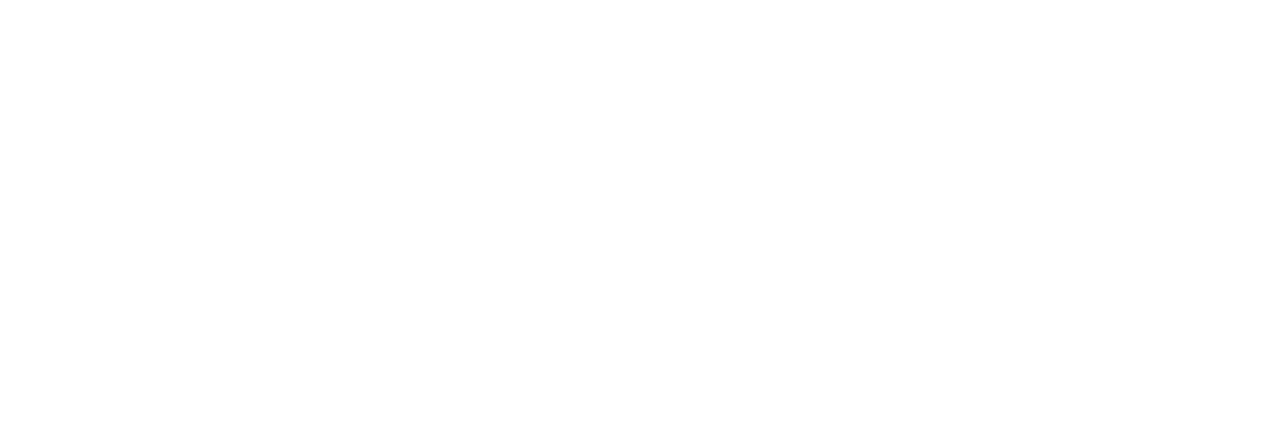
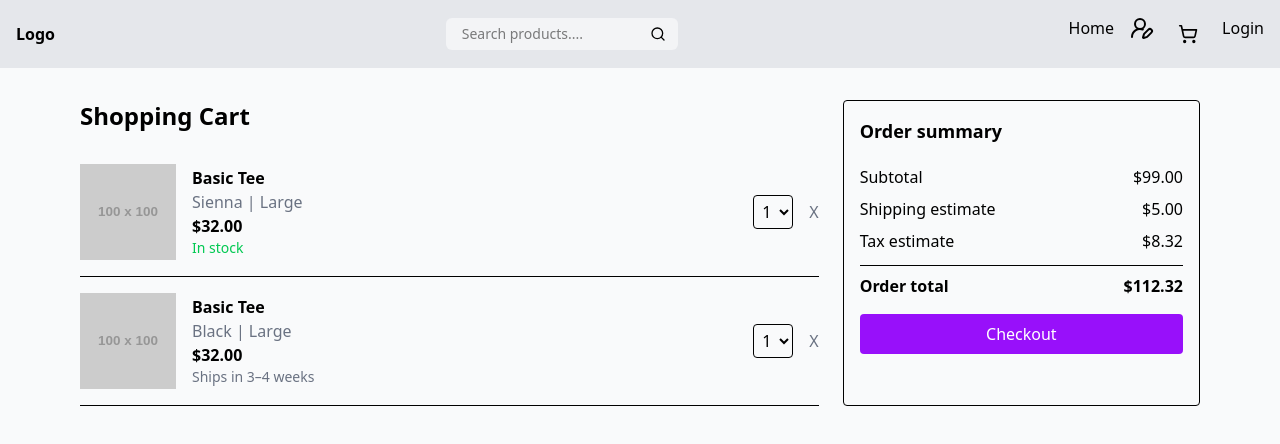
Before and after one commit to shanuvr/Front-End-Ecommerce, a React (Vite) app: page /cart in a window 1280 px wide. Before the commit this address had no page. Shown: the top 444 px of the page. Built offline with nearby package versions, Linux system fonts and the light colour scheme.

Commit message:
cart page created

```diff
--- a/src/App.jsx
+++ b/src/App.jsx
@@ -10,6 +10,9 @@
 import Home from "./UserPages/Home"
 import UserLogin from "./Userpages/UserLogin"
 import Register from "./Userpages/Register"
+import Product from "./Userpages/Product"
+import CartPage from "./Userpages/cart"
+
 
 
 
@@ -27,6 +30,8 @@
     <Route path="" element={<Home/>}/>
     <Route path="/login" element={<UserLogin/>}/>
     <Route path="/register" element={<Register/>}/>
+    <Route path="/product/:id" element={<Product/>}/>
+    <Route path="/cart" element={<CartPage/>}/>
 
 
    </Routes>
--- a/src/Components/AdminSidebar.jsx
+++ b/src/Components/AdminSidebar.jsx
@@ -29,7 +29,7 @@
   }
 
   return (
-    <div className="h-screen bg-gray-800 text-white w-40 hover:w-64 transition-all duration-300 flex flex-col justify-between ">
+    <div className="h-screen bg-gray-800 text-white w-40 hover:w-64 transition-all duration-300 flex flex-col justify-between sticky ">
       <div>
         {menu.map((item, index) => (
         <NavLink to={item.path}>
--- a/src/Userpages/Home.jsx
+++ b/src/Userpages/Home.jsx
@@ -1,21 +1,26 @@
-import React, { useState } from 'react'
+import React, { useEffect, useState,useRef } from 'react'
 import foto from "../assets/fimage.jpg"
 import seprate from "../assets/seprate.png"
 import UserLayout from '../Layout/UserLayout'
 import api from '../api/axios'
+import { useNavigate } from 'react-router-dom'
 
 function Home() {
+  const navigate = useNavigate()
   const[products,setProducts] = useState([])
-  useState(()=>{
+  const scrollRef = useRef(null)
+
+  useEffect(()=>{
     getProducts()
-  })
+  },[])
    async function getProducts() {
     console.log("get Prodyct fn called");
-    const result =  await api.get('/admin/products')
+    const result =  await api.get('/products')
     console.log(result.data.products);
 
     setProducts(result.data.products);
   }
+
 
   return (
     <UserLayout >
@@ -45,12 +50,12 @@
       <img src={seprate} alt="" srcset="" />
       </div>
         <h1 className=' text-center font-bold text-2xl'>Latest Arrivals</h1>
-      <div className='py-11 flex overflow-x-auto scroll-smooth '>
+      <div className='py-11 flex overflow-x-auto scroll-smooth  gap-10'>
 
         {
           products.map((ele,ind)=>{
             return (
-                  <div key={ind} className="flex-shrink  max-w-sm border rounded-lg p-4 text-center shadow-sm  ">
+                  <div key={ind} className=" flex-shrink-0 gap-5  max-w-sm border rounded-lg p-4 text-center shadow-sm o" onClick={()=>{ navigate(`/product/${ele._id}`)}}>
         <img src={`http://localhost:3000/${ele.productImage}`} className="mx-auto h-40 object-contain" />
         <h3 className="mt-2 text-lg font-semibold">{ele.productName}</h3>
         <p className="text-xl font-bold">{ele.productPrice}</p>
--- /dev/null
+++ b/src/Userpages/Product.jsx
@@ -0,0 +1,58 @@
+import React, { useEffect, useState } from "react";
+import api from "../api/axios";
+import { useParams } from "react-router-dom";
+import UserLayout from "../Layout/UserLayout";
+
+function Product() {
+  const { id } = useParams();
+  const [product, setProduct] = useState(null);
+
+
+  useEffect(() => {
+    async function getProduct() {
+      try {
+        const result = await api.get(`/products/${id}`);
+        setProduct(result.data);
+      } catch (error) {
+        console.error("Error fetching product:", error);
+      }
+    }
+    getProduct();
+  }, [id]);
+
+
+  if (!product) {
+    return (
+      <UserLayout>
+        <div className="text-center p-10">Product not found</div>
+      </UserLayout>
+    );
+  }
+
+  return (
+    <UserLayout>
+      <div className="flex flex-col md:flex-row gap-6 p-6">
+        <div className="flex-1 flex justify-center">
+          <img
+            className="w-full max-w-md h-[400px] object-contain rounded-lg shadow"
+            src={`http://localhost:3000/${product.productImage}`}
+            alt={product.productName}
+          />
+        </div>
+
+        <div className="flex-1 flex flex-col justify-center gap-4">
+          <h1 className="text-3xl font-bold">{product.productName}</h1>
+          <p className="text-gray-600">{product.productDescription}</p>
+          <div className="text-2xl font-semibold">
+            ${product.productPrice}
+          </div>
+          <button className="bg-purple-600 px-6 py-3 rounded-lg text-white hover:bg-blue-700 transition">
+            Add to Cart
+          </button>
+        </div>
+      </div>
+    </UserLayout>
+  );
+}
+
+export default Product;
--- /dev/null
+++ b/src/Userpages/cart.jsx
@@ -0,0 +1,79 @@
+import React from "react";
+import UserLayout from "../Layout/UserLayout";
+
+export default function CartPage() {
+  return (
+    <UserLayout>
+    <div className="max-w-6xl mx-auto p-4 grid md:grid-cols-3 gap-6">
+
+
+      <div className="md:col-span-2">
+        <h1 className="text-2xl font-bold mb-4">Shopping Cart</h1>
+
+        <div className="flex items-center border-b py-4">
+          <img
+            src="https://via.placeholder.com/100"
+            alt="product"
+            className="w-24 h-24 object-cover"
+          />
+          <div className="ml-4 flex-1">
+            <h2 className="font-semibold">Basic Tee</h2>
+            <p className="text-gray-500">Sienna | Large</p>
+            <p className="font-semibold">$32.00</p>
+            <p className="text-green-500 text-sm">In stock</p>
+          </div>
+          <select className="border p-1 rounded">
+            <option>1</option>
+            <option>2</option>
+          </select>
+          <button className="ml-4 text-gray-500">X</button>
+        </div>
+
+
+        <div className="flex items-center border-b py-4">
+          <img
+            src="https://via.placeholder.com/100"
+            alt="product"
+            className="w-24 h-24 object-cover"
+          />
+          <div className="ml-4 flex-1">
+            <h2 className="font-semibold">Basic Tee</h2>
+            <p className="text-gray-500">Black | Large</p>
+            <p className="font-semibold">$32.00</p>
+            <p className="text-gray-500 text-sm">Ships in 3–4 weeks</p>
+          </div>
+          <select className="border p-1 rounded">
+            <option>1</option>
+            <option>2</option>
+          </select>
+          <button className="ml-4 text-gray-500">X</button>
+        </div>
+      </div>
+
+
+      <div className="border p-4 rounded">
+        <h2 className="text-lg font-semibold mb-4">Order summary</h2>
+        <div className="flex justify-between py-1">
+          <span>Subtotal</span>
+          <span>$99.00</span>
+        </div>
+        <div className="flex justify-between py-1">
+          <span>Shipping estimate</span>
+          <span>$5.00</span>
+        </div>
+        <div className="flex justify-between py-1">
+          <span>Tax estimate</span>
+          <span>$8.32</span>
+        </div>
+        <div className="flex justify-between font-bold border-t mt-2 pt-2">
+          <span>Order total</span>
+          <span>$112.32</span>
+        </div>
+        <button className="w-full bg-purple-600 text-white py-2 rounded mt-4">
+          Checkout
+        </button>
+      </div>
+    </div>
+    </UserLayout>
+  );
+}
--- a/src/pages/Products.jsx
+++ b/src/pages/Products.jsx
@@ -5,7 +5,7 @@
 
 export default function Products() {
   const [products,setProducts] = useState([])
-  const[cat,setCat]=useState([])
+  const[Fcat,setCat]=useState([])
   const [showAddProduct,setshowAddProduct] = useState(false)
   const [name,setName] = useState("")
   const[price,setPrice] = useState("")
@@ -196,7 +196,7 @@
               <div className='flex flex-col gap-2' >
                 <label>Category</label>
                 <select value={catego}
-  onChange={(e) => setCatego(e.target.value)}>
+                        onChange={(e) => setCatego(e.target.value)}>
                         <option value="">Select</option>
                         {cat.map(c => (
                           <option key={c._id} value={c._id} >{c.name}</option>
```
